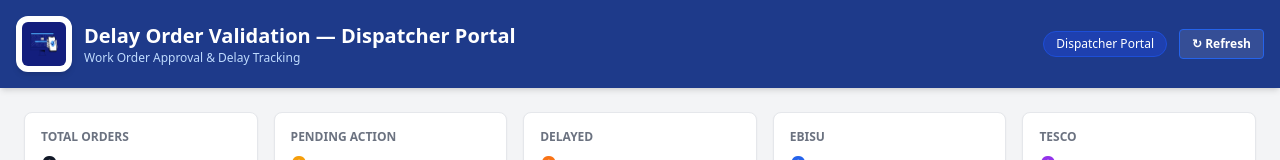
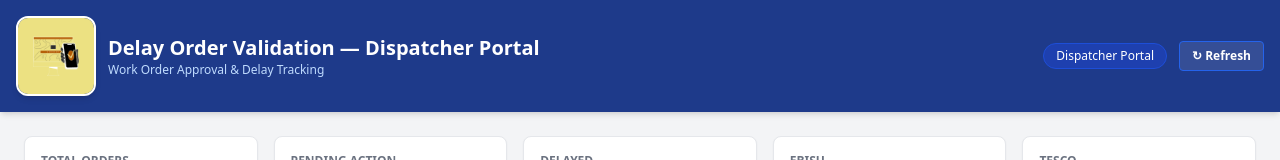
Before and after one commit to jedebisu/delay-order-validation, a plain HTML site: page web/index.html in a window 1280 px wide. Shown: the top 160 px of the page. Drawn offline with nearby package versions, Linux system fonts and the light colour scheme; no server answers.

Commit message:
Use color-inverted app icon as larger dashboard header logo

```diff
--- a/web/index.html
+++ b/web/index.html
@@ -13,7 +13,7 @@
     <header class="bg-blue-900 text-white p-4 shadow-md">
       <div class="max-w-7xl mx-auto flex justify-between items-center">
         <div class="flex items-center space-x-3">
-          <img src="/web/favicon.png" alt="Delay Order Validation" class="w-14 h-14 rounded-xl bg-white p-1 border-2 border-white shadow-md">
+          <img src="/web/logo.png" alt="Delay Order Validation" class="w-20 h-20 rounded-xl border-2 border-white shadow-md">
           <div>
             <h1 class="text-xl font-bold">Delay Order Validation — Dispatcher Portal</h1>
             <p class="text-xs text-blue-200">Work Order Approval &amp; Delay Tracking</p>
```
Also changed, not shown: web/logo.png (added).
